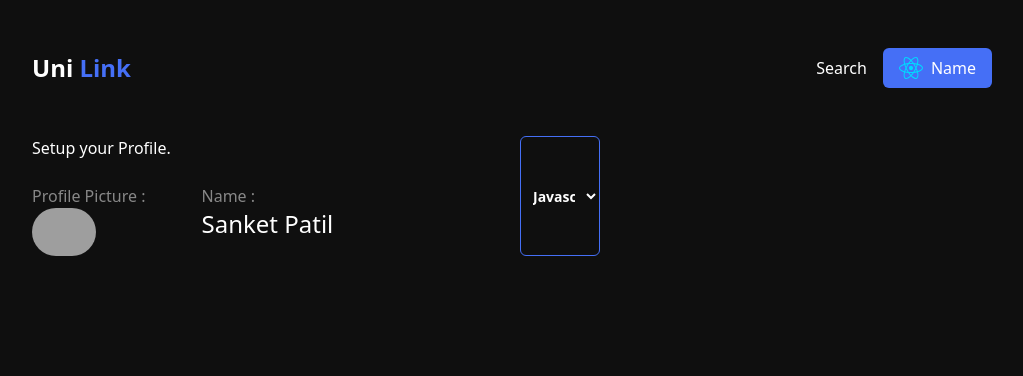
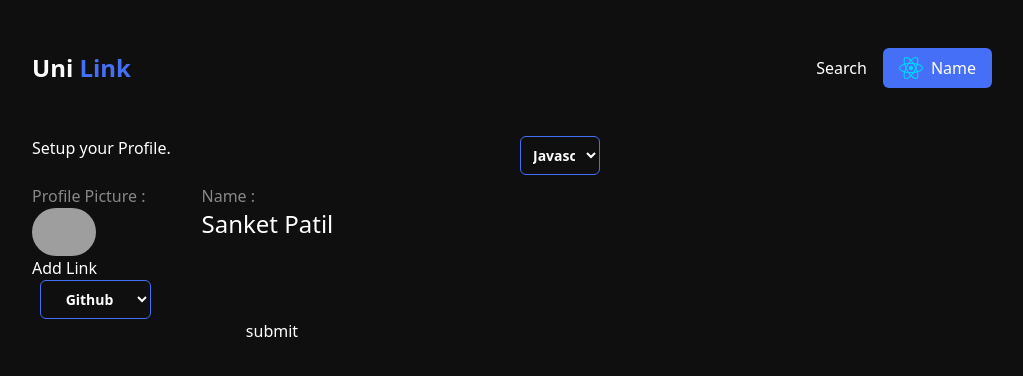
Before and after one commit to sanket-16/hackformers_techwarriors_10, a React (Vite) app in the folder client/: page /updateprofile in a window 1280 px wide. Shown: the top 376 px of the page, without its empty margins (128-1151 px from the left). Built offline with nearby package versions, Linux system fonts and the light colour scheme; grey boxes are pictures that could not be loaded.

Commit message:
setup profile complete

```diff
--- a/client/src/components/Tag.tsx
+++ b/client/src/components/Tag.tsx
@@ -3,7 +3,7 @@ import TagProps from '../types/TagProps';
 
 const Tag = ({ techstack }: TagProps) => {
   return (
-    <div className=" text-sm bg-transparent  text-white font-semibold  py-2 px-2 mx-2 text-center border hover:border-indigo-700  border-blue   rounded-md  ">
+    <div className=" text-sm bg-transparent  text-white font-semibold  py-2 px-2 mx-2 text-center border hover:border-indigo-700  border-blue   rounded-md h-fit  ">
       {' '}
       {techstack}
     </div>
--- a/client/src/pages/SetUpProfile.tsx
+++ b/client/src/pages/SetUpProfile.tsx
@@ -35,45 +35,51 @@ const tags: Array<TagProps> = [
         id: '8',
         techstack: 'Javascript',
     },
+
+];
+
+const socials = [
     {
-        id: '9',
-        techstack: 'Javascript',
+        id: '1',
+        title: 'Github',
+        link: 'http://'
     },
     {
-        id: '10',
-        techstack: 'Javascript',
+        id: '2',
+        title: 'snapchat',
+        link: 'http://'
     },
     {
-        id: '11',
-        techstack: 'Javascript',
+        id: '3',
+        title: 'instagram',
+        link: 'http://'
     },
     {
-        id: '12',
-        techstack: 'Javascript',
+        id: '4',
+        title: 'only fans',
+        link: 'http://'
     },
-    {
-        id: '13',
-        techstack: 'Javascript',
-    },
-    {
-        id: '14',
-        techstack: 'Javascript',
-    },
-    {
-        id: '15',
-        techstack: 'Javascript',
-    },
+
+
 ];
 
 const SetUpProfile = () => {
     const [selectedTags, setSelectedTags] = React.useState<Array<TagProps>>([]);
     const [selectedTag, setSelectedTag] = React.useState(tags[0].techstack);
 
+    const [selectedSocials, setSelectedSocials] = React.useState([])
+    const [selectedProfile, setSelectedProfile] = React.useState('')
+
+
 
     return (
 
 
-        <div className='grid grid-cols-1  md:grid-cols-2 w-full '>
+        <form onSubmit={(e)=>{
+            e.preventDefault();
+            console.log(e.target[0].id)
+
+            }} className='grid grid-cols-1  md:grid-cols-2 w-full '>
             <div className=' flex flex-col'>
                 <h3>Setup your Profile.</h3>
                 <div className='flex gap-2  space-x-12 mt-6 '>
@@ -86,23 +92,58 @@ const SetUpProfile = () => {
                         <h2 className='text-2xl '>Sanket Patil</h2>
                     </div>
                 </div>
+
+
+                <div className=''>
+                    <h1>Add Link</h1>
+
+                    {selectedSocials.map((social ) => (
+                        <input key={social.id} id={social.title} type="text" />
+
+                ))}
+
+                    <select value={selectedProfile} onChange={(e) => {
+                        setSelectedProfile(e.target.value)
+                        if (selectedProfile === e.target.value) {
+                            return;
+                        }
+                        setSelectedSocials([...selectedSocials, socials.find((social) => social.title === e.target.value)])
+
+                    }} className=' h-fit text-sm bg-transparent  text-white font-semibold  py-2 px-2 mx-2 text-center border hover:border-indigo-700  border-blue   rounded-md '>
+                        {socials.map((social) =>
+                            <option key={social.id} onSelect={(e) => console.log(e)} className='bg-almost-black text-white  ' value={social.title}>{social.title}</option>
+                        )}
+
+                    </select>
+
+
+                </div>
+
             </div>
+
+
+
             <div className='grid grid-cols-3 md:grid-cols-5'>
 
                 {selectedTags.map((tag) => (
-                    <Tag key={tag.id} {...tag} />
+                    <Tag  key={tag.id} {...tag} />
                 ))}
-                <select value={selectedTag} onChange={(e)=>{
+                <select value={selectedTag} onChange={(e) => {
                     setSelectedTag(e.target.value)
-                    setSelectedTags([...selectedTags, tags.find((tag)=>tag.techstack===e.target.value)])
-                }} className='text-sm bg-transparent  text-white font-semibold  py-2 px-2 mx-2 text-center border hover:border-indigo-700  border-blue   rounded-md '>
+                    if (selectedTag === e.target.value) {
+                        return;
+                    }
+                    setSelectedTags([...selectedTags, tags.find((tag) => tag.techstack === e.target.value)])
+
+                }} className=' h-fit text-sm bg-transparent  text-white font-semibold  py-2 px-2 mx-2 text-center border hover:border-indigo-700  border-blue   rounded-md '>
                     {tags.map((tag) =>
-                        <option key={tag.id} onSelect={(e)=>console.log(e)} className='bg-almost-black text-white ' value={tag.techstack}>{tag.techstack}</option>
+                        <option key={tag.id} onSelect={(e) => console.log(e)} className='bg-almost-black text-white  ' value={tag.techstack}>{tag.techstack}</option>
                     )}
 
                 </select>
             </div>
-        </div>
+            <button type='submit'  >submit</button>
+        </form>
 
     )
 }
```
